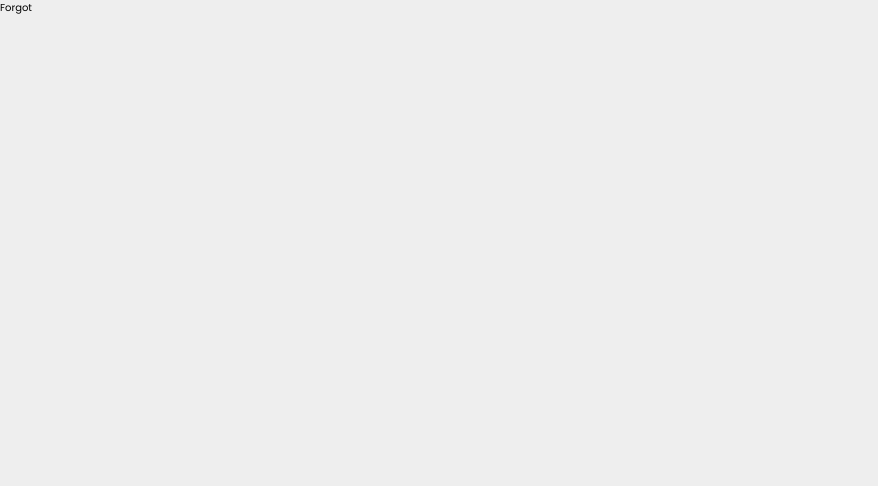
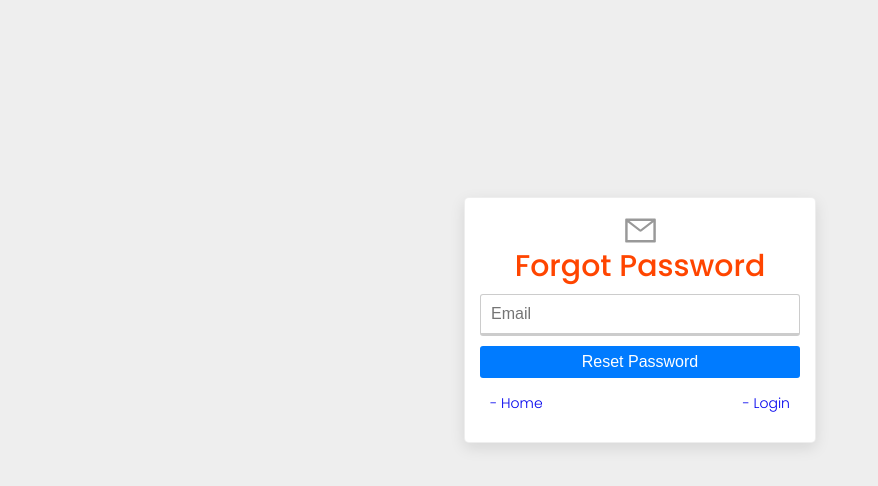
Before and after one commit to ravi-sharma26494/inventorymanagement, a React (Create React App) app in the folder frontend/: page /forgot in a window 1280 px wide. Shown: the top 486 px of the page, without its empty margins (0-878 px from the left). Built offline with nearby package versions, Linux system fonts and the light colour scheme.

Commit message:
forgot password jsx

```diff
--- a/frontend/src/pages/auth/Forgot.js
+++ b/frontend/src/pages/auth/Forgot.js
@@ -1,9 +1,38 @@
-import React from 'react'
+import React from "react";
+import styles from "./auth.module.scss";
+import { AiOutlineMail } from "react-icons/ai";
+import Card from "../../components/card/Card";
+import { Link } from "react-router-dom";
 
 const Forgot = () => {
   return (
-    <div>Forgot</div>
-  )
-}
+    <div className={`container ${styles.auth}`}>
+      <Card>
+        <div className={styles.form}>
+          <div className="--flex-center">
+            <AiOutlineMail size={35} color="#999" />
+          </div>
+          <h2>Forgot Password</h2>
+          <form>
+            <input type={"email"} placeholder="Email" required name="email" />
 
-export default Forgot
+            <button type="submit" className="--btn --btn-primary --btn-block">
+              Reset Password
+            </button>
+
+            <div className={styles.links}>
+              <p>
+                <Link to={"/"}>- Home</Link>
+              </p>
+                <p>
+                <Link to={"/login"}>- Login</Link>
+                  </p>
+            </div>
+          </form>
+        </div>
+      </Card>
+    </div>
+  );
+};
+
+export default Forgot;
```
